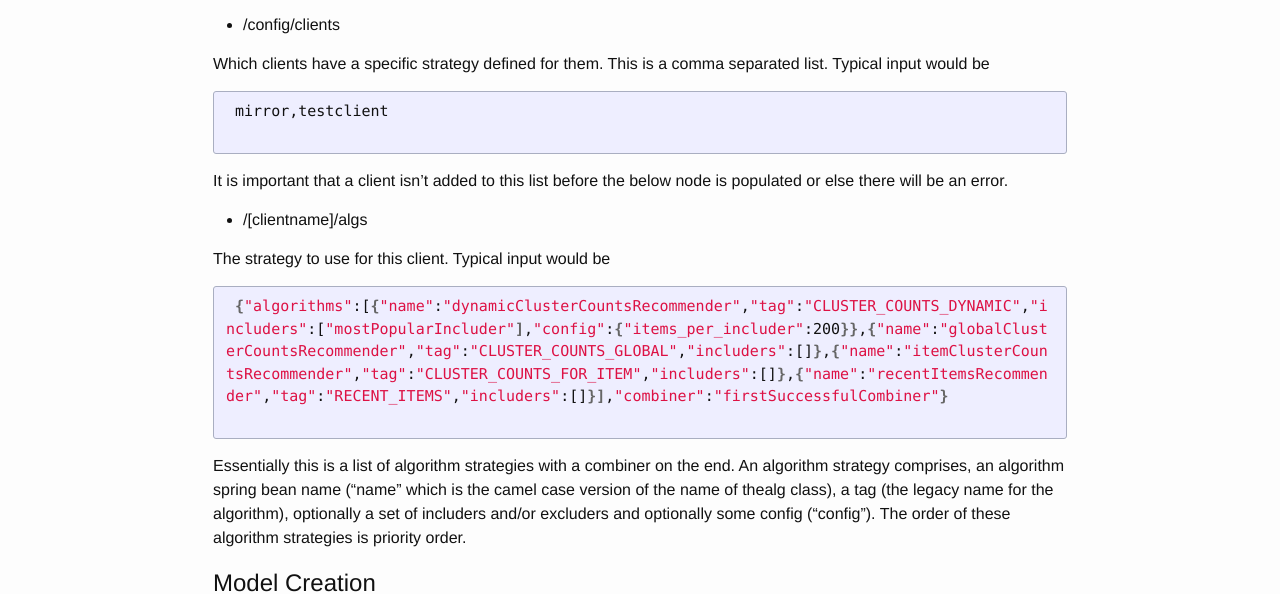
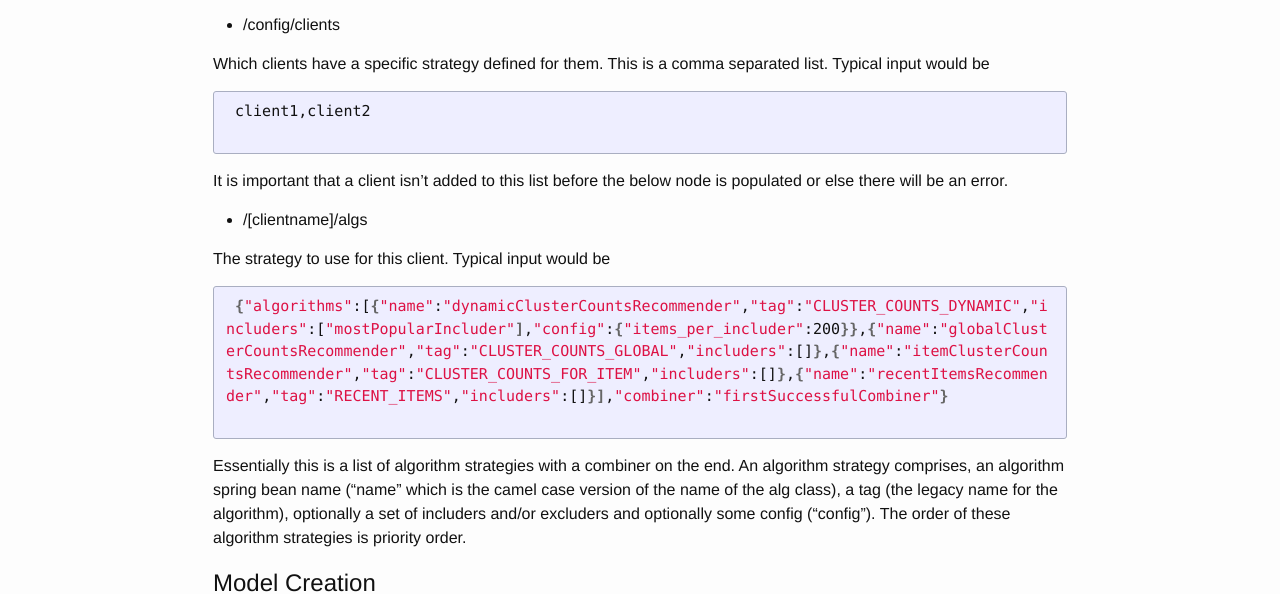
Before and after one commit to SeldonIO/seldonio.github.com, a Jekyll site: the page built from configuration.md, in a window 1280 px wide. Shown: the part 1320-1914 px from the top of the page. Built offline with Jekyll 4.4.1, drawn with Linux system fonts in a browser that asks for light colours.

Commit message:
small conf updates

```diff
--- a/configuration.md
+++ b/configuration.md
@@ -53,7 +53,7 @@ Zookeeper is also used to store the algorithms chosen to provide recommendations
  Which clients have a specific strategy defined for them. This is a comma separated list. Typical input would be
 
  {% highlight bash %}
- mirror,testclient
+ client1,client2
  {% endhighlight %}
 
  It is important that a client isn't added to this list before the below node is populated or else there will be an error.
@@ -66,7 +66,7 @@ Zookeeper is also used to store the algorithms chosen to provide recommendations
  {"algorithms":[{"name":"dynamicClusterCountsRecommender","tag":"CLUSTER_COUNTS_DYNAMIC","includers":["mostPopularIncluder"],"config":{"items_per_includer":200}},{"name":"globalClusterCountsRecommender","tag":"CLUSTER_COUNTS_GLOBAL","includers":[]},{"name":"itemClusterCountsRecommender","tag":"CLUSTER_COUNTS_FOR_ITEM","includers":[]},{"name":"recentItemsRecommender","tag":"RECENT_ITEMS","includers":[]}],"combiner":"firstSuccessfulCombiner"}
  {% endhighlight %}
 
- Essentially this is a list of algorithm strategies with a combiner on the end. An algorithm strategy comprises, an algorithm spring bean name ("name" which is the camel case version of the name of thealg class), a tag (the legacy name for the algorithm), optionally a set of includers and/or excluders and optionally some config ("config"). The order of these algorithm strategies is priority order.
+ Essentially this is a list of algorithm strategies with a combiner on the end. An algorithm strategy comprises, an algorithm spring bean name ("name" which is the camel case version of the name of the alg class), a tag (the legacy name for the algorithm), optionally a set of includers and/or excluders and optionally some config ("config"). The order of these algorithm strategies is priority order.
 
 ### Model Creation
 
```
Also changed, not shown: config-build-and-deploy.md (+1 -1 lines).
